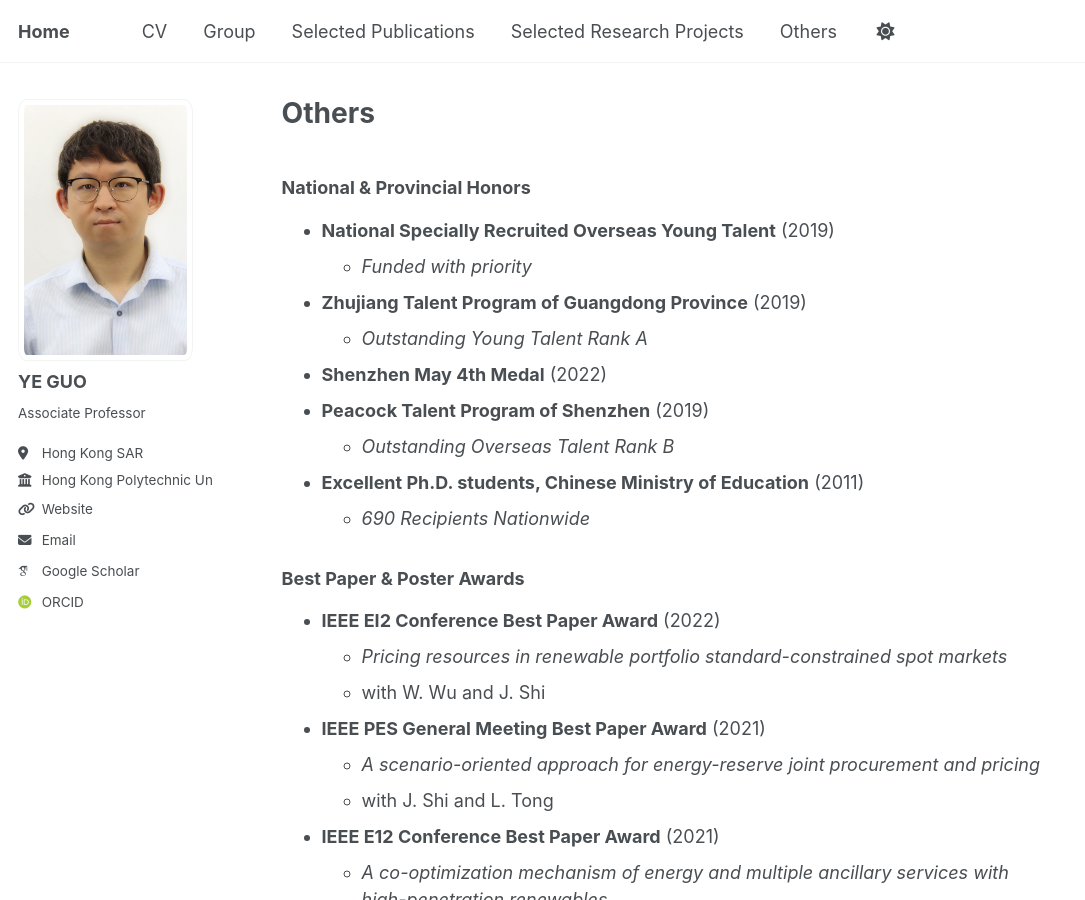
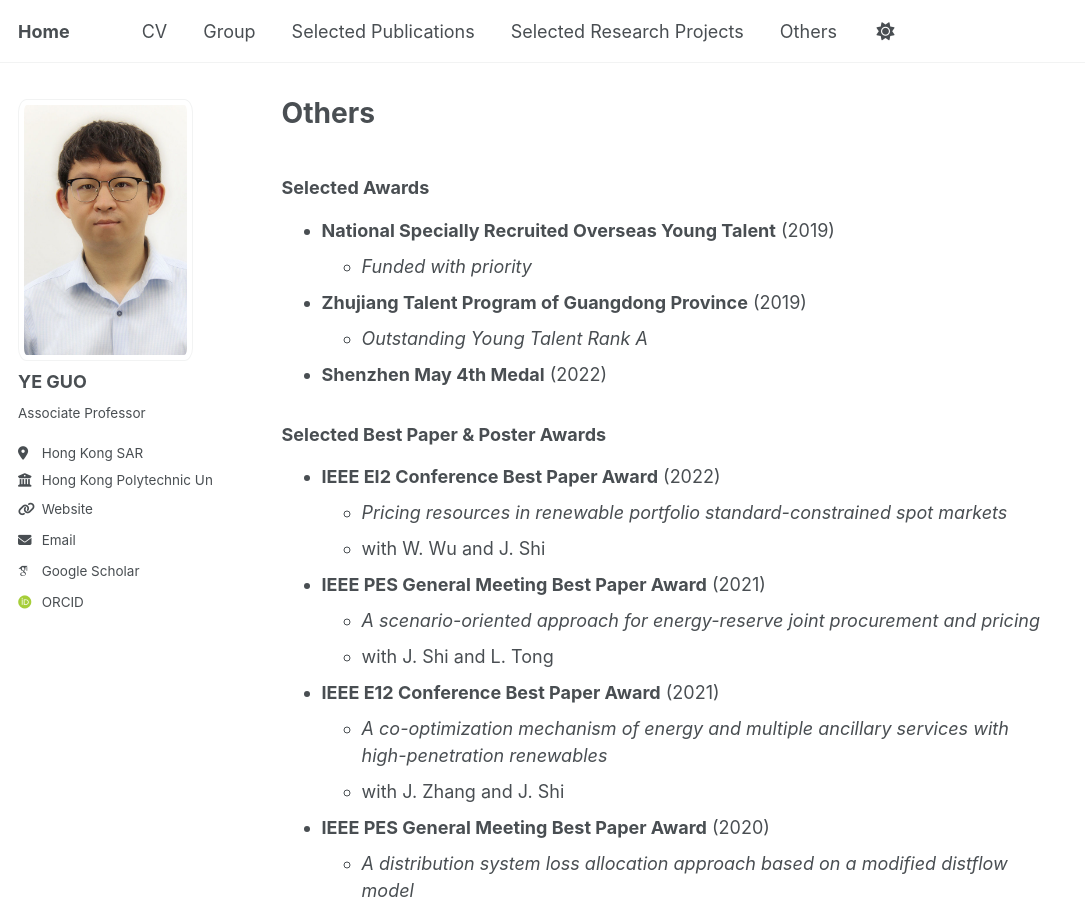
Before and after one commit to ye-guo/ye-guo.github.io, a Jekyll site: the page built from _pages/others.md, in a window 1280 px wide and 900 px high. Shown: the whole window, without its empty margins (0-1085 px from the left). Built offline with Jekyll 4.4.1, drawn with Linux system fonts in a browser that asks for light colours; some web fonts are replaced; a script that is not in the unit is left out; some of the changed text lies outside the part shown.

Commit message:
Update others.md

```diff
--- a/_pages/others.md
+++ b/_pages/others.md
@@ -7,19 +7,15 @@ redirect_from:
   - /others.md
 ---
 
-### National & Provincial Honors
+### Selected Awards
 
 - **National Specially Recruited Overseas Young Talent** (2019)
   - *Funded with priority*
 - **Zhujiang Talent Program of Guangdong Province** (2019)
   - *Outstanding Young Talent Rank A*
 - **Shenzhen May 4th Medal** (2022)
-- **Peacock Talent Program of Shenzhen** (2019)
-  - *Outstanding Overseas Talent Rank B*
-- **Excellent Ph.D. students, Chinese Ministry of Education** (2011)
-  - *690 Recipients Nationwide*
 
-### Best Paper & Poster Awards
+### Selected Best Paper & Poster Awards
 
 - **IEEE EI2 Conference Best Paper Award** (2022)
   - *Pricing resources in renewable portfolio standard-constrained spot markets*
@@ -45,8 +41,3 @@ redirect_from:
 - **PSERC IAB Meeting Best Poster Award** (2018)
   - *Coordination Mechanisms for Seamless Operation of Interconnected Power Systems*
   - with M.Ndrio
-
-### Academic Scholarships
-
-- **December 9th Anniversary Scholarship (Top Rank at Tsinghua University)** (2011)
-  - *Tsinghua University, 85 Recipients of Top-rank Scholarships University-wide*
```
